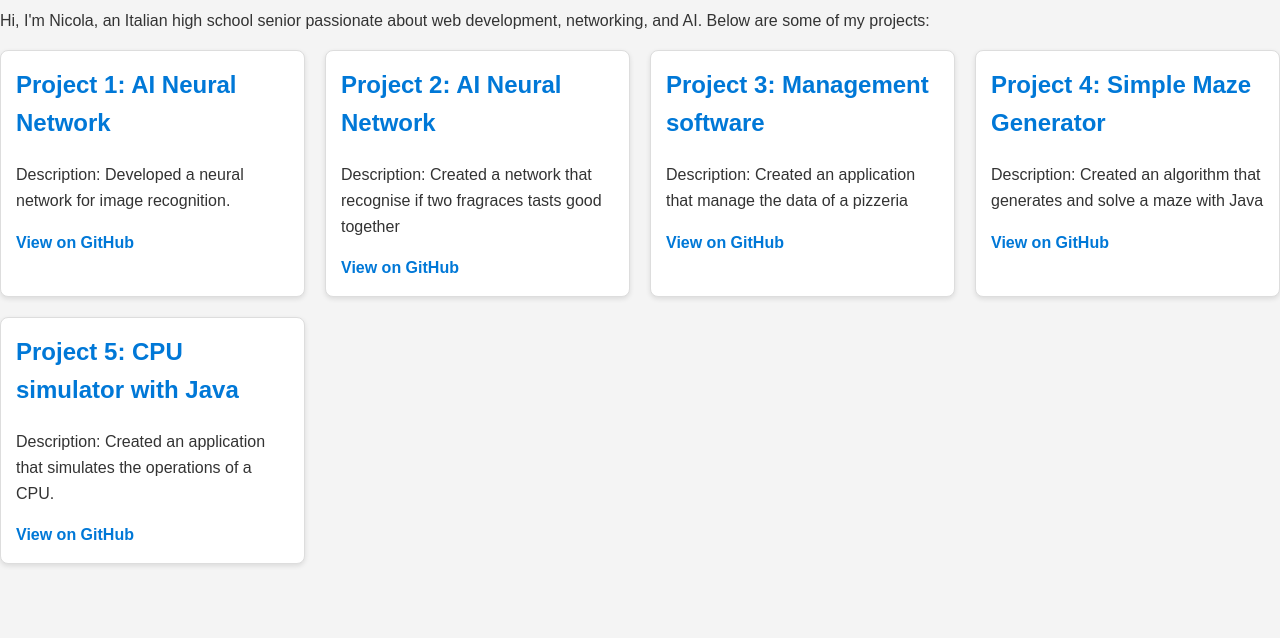
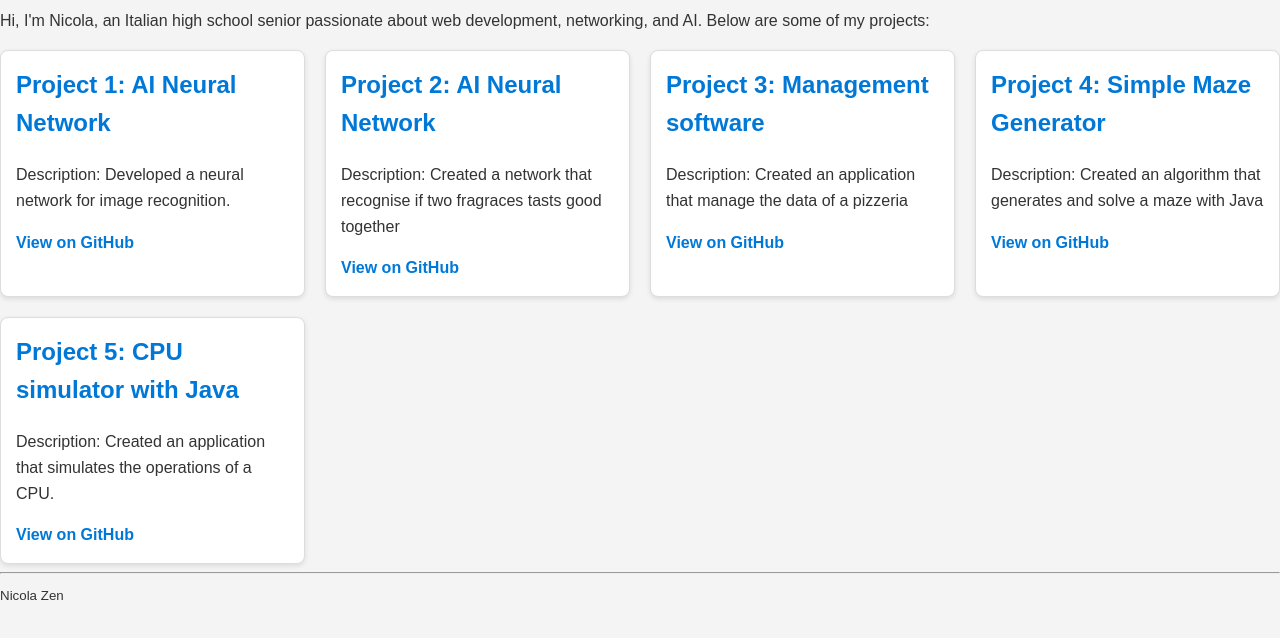
Before and after one commit to Nicola670/Nicola670.github.io, a plain HTML site: page Index.html in a window 1280 px wide. Shown: the part 86-724 px from the top of the page. Drawn offline with Linux system fonts and the light colour scheme.

```diff
--- a/Index.html
+++ b/Index.html
@@ -40,5 +40,7 @@
             <a href="https://github.com/Nicola670/CPU_Simulator">View on GitHub</a>
         </div>
     </div>
+    <hr/>
+    <small>Nicola Zen</small>
 </body>
 </html>
```
